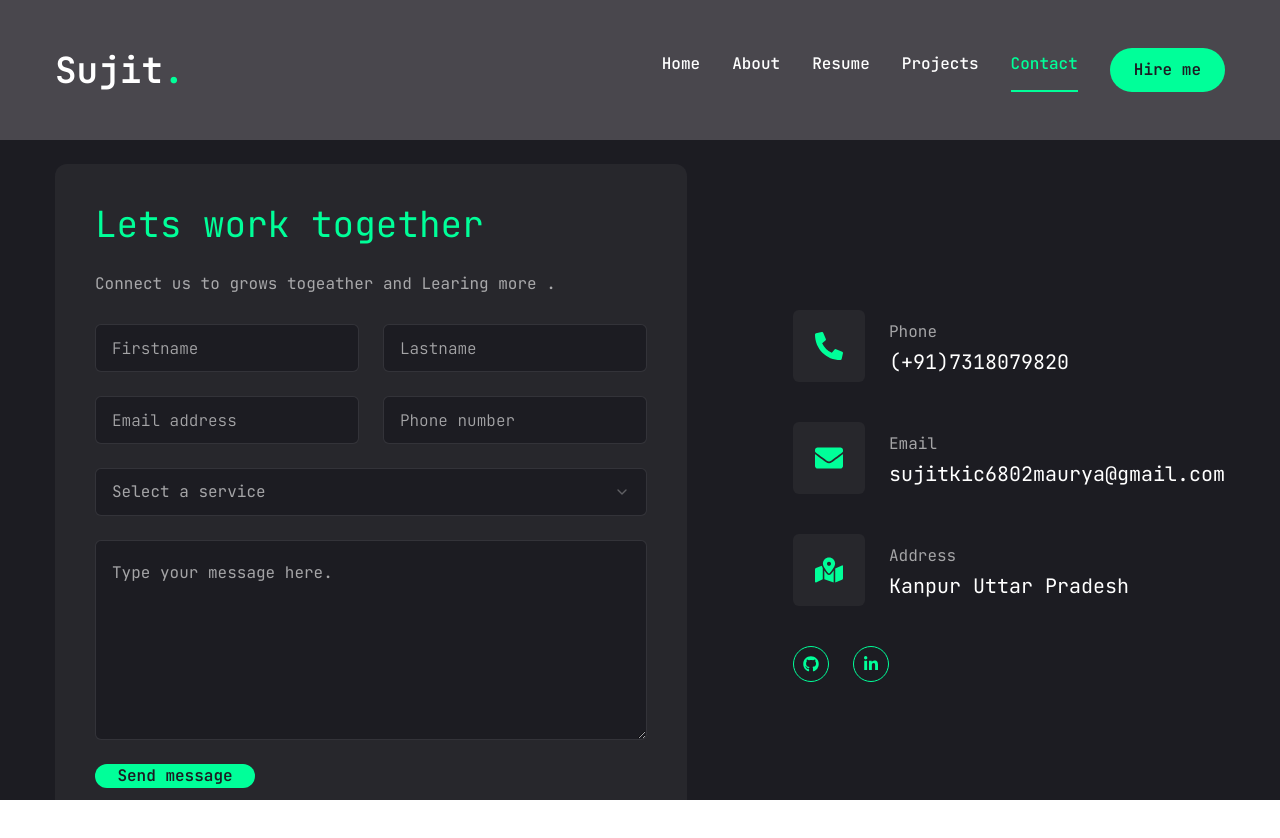
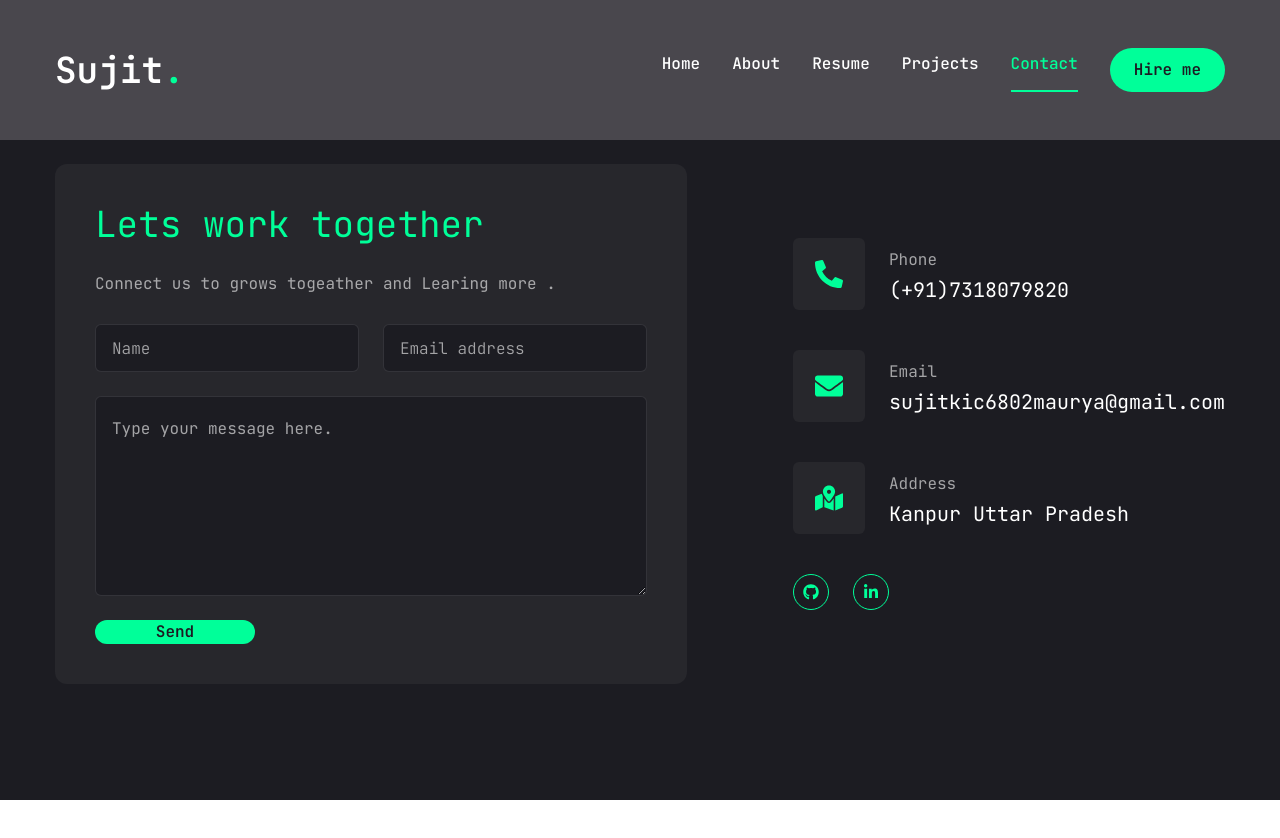
Before and after one commit to Sujitmaurya123/Sujit-Portfolio, a Next.js app: page /contact in a window 1280 px wide. Shown: the top 838 px of the page. After the commit the page ends 800 px from the top, so only its background shows below. Built offline with nearby package versions, Linux system fonts and the light colour scheme.

Commit message:
Add contact page with emailjs

```diff
--- a/app/contact/page.jsx
+++ b/app/contact/page.jsx
@@ -3,8 +3,7 @@
  import { Button } from "@/components/ui/button";
 import { Input } from "@/components/ui/input";
 import { Textarea } from "@/components/ui/textarea";
-
-import {Select,SelectContent,SelectGroup,SelectItem,SelectLabel,SelectTrigger,SelectValue} from "@/components/ui/select";
+import emailjs from '@emailjs/browser';
 import {FaPhoneAlt,FaEnvelope,FaMapMarkedAlt}from "react-icons/fa";
 
 const info=[
@@ -27,46 +26,104 @@ const info=[
 
 import { motion } from "framer-motion";
 import Social from "@/components/Social";
+import { useState } from "react";
+import toast, { Toaster } from "react-hot-toast";
+
 
 const Contact = () => {
+  const [formData,setFormData]=useState({
+    name:"",
+    email:"",
+    message:"",
+  })
+  const [errors,setErrors]=useState({});
+  const [isSending,setIsSending]=useState(false);
+  const handleChange=(e)=>{
+    const {name,value}=e.target;
+    setFormData({
+      ...formData,
+      [name]:value,
+
+
+    })
+
+  }
+  const validate=()=>{
+    let errors={};
+    if(!formData.name) errors.name="Name is required";
+    if(!formData.email){
+      errors.email="Email is required";
+    }else if(!/\S+@\S+\.\S+/.test(formData.email)){
+      errors.email="Email is invalid";
+    }
+    if(!formData.message)errors.message="Message is required";
+    return errors;
+  }
+  const handleSubmit=(e)=>{
+    e.preventDefault();
+    const validateErrors=validate();
+    if(Object.keys(validateErrors).length>0){
+      setErrors(validateErrors);
+    }else{
+      setErrors({});
+      setIsSending(true);
+
+    emailjs
+      .send(
+        "service_he4myam",
+        "template_q5sh74p",
+        formData,
+        "PswPtmZdJ_oBcqgPO"
+      )
+      .then((response)=>{
+        console.log("SUCCESS",response.status,response.text);
+        toast.success("Message send successfully!");
+        setFormData({name:"",email:"",message:""})
+      })
+      .catch((error)=>{
+        console.log("Fail...",error);
+        toast.error("Failed to send message. Please try again later");
+
+      })
+      .finally(()=>{
+        setIsSending(false);
+      })
+    }
+  }
   return (
     <motion.section
      initial={{opacity:0}}
      animate={{opacity:1,transition:{delay:2.4,duration:0.4,ease:"easeIn"}}}
      className="py-6"
     >
+      <Toaster/>
       <div className="container mx-auto">
         <div className="flex flex-col xl:flex-row gap-[30px]">
           {/* form */}
           <div className="xl:w-[54%] order-2 xl:order-none">
-          <form className="flex flex-col gap-6 p-10 bg-[#27272c] rounded-xl ">
+          <form onSubmit={handleSubmit} className="flex flex-col gap-6 p-10 bg-[#27272c] rounded-xl ">
             <h3 className="text-4xl text-accent ">Lets work together</h3>
             <p className="text-white/60">Connect us to grows togeather and Learing more .</p>
             {/* input */}
             <div className="grid grid-cols-1 md:grid-cols-2 gap-6">
-              <Input type="firstname" placeholder="Firstname" />
-              <Input type="lastname" placeholder="Lastname" />
-              <Input type="email" placeholder="Email address" />
-              <Input type="phone" placeholder="Phone number" />
+              <Input type="text" id="name" name="name" value={formData.name} placeholder="Name" onChange={handleChange} />
+              {errors.name&&(
+                <p className="text-sm text-pink-700">{errors.name}</p>
+              )}
+              <Input type="email" id="email" name="email" value={formData.email} placeholder="Email address" onChange={handleChange} />
+            {errors.email&&(
+                <p className="text-sm text-pink-700">{errors.email}</p>
+              )}
             </div>
-            {/* select */}
-            <Select>
-              <SelectTrigger className="w-full">
-                <SelectValue placeholder="Select a service" />
-              </SelectTrigger>
-              <SelectContent>
-                <SelectGroup>
-                  <SelectLabel >Select a service</SelectLabel>
-                  <SelectItem value="cst">Web Development</SelectItem>
-                  <SelectItem value="mst">UI/UX Design</SelectItem>
 
-                </SelectGroup>
-              </SelectContent>
-            </Select>
+
             {/* textarea */}
-            <Textarea className="h-[200px]" placeholder="Type your message here." />
+            <Textarea type="message" className="h-[200px]" id="message" name="message" value={formData.message} onChange={handleChange} placeholder="Type your message here." />
+            {errors.message&&(
+                <p className="text-sm text-pink-700">{errors.message}</p>
+              )}
             {/* btn */}
-            <Button size='md' className="max-w-40">Send message</Button>
+            <Button size='md' className={`max-w-40 ${isSending?"cursor-not-allowed opacity-50":""}`} disabled={isSending}>{isSending?"Sending":"Send"}</Button>
           </form>
           </div>
         {/* info */}
--- a/package.json
+++ b/package.json
@@ -9,6 +9,7 @@
     "lint": "next lint"
   },
   "dependencies": {
+    "@emailjs/browser": "^4.4.1",
     "@radix-ui/react-dialog": "^1.0.5",
     "@radix-ui/react-scroll-area": "^1.0.5",
     "@radix-ui/react-select": "^2.0.0",
@@ -23,6 +24,7 @@
     "react": "^18",
     "react-countup": "^6.5.3",
     "react-dom": "^18",
+    "react-hot-toast": "^2.4.1",
     "react-icons": "^5.2.1",
     "swiper": "^11.1.4",
     "tailwind-merge": "^2.3.0",
```
Also changed, not shown: 1 other file (tests, documents, lock files or other folders).
